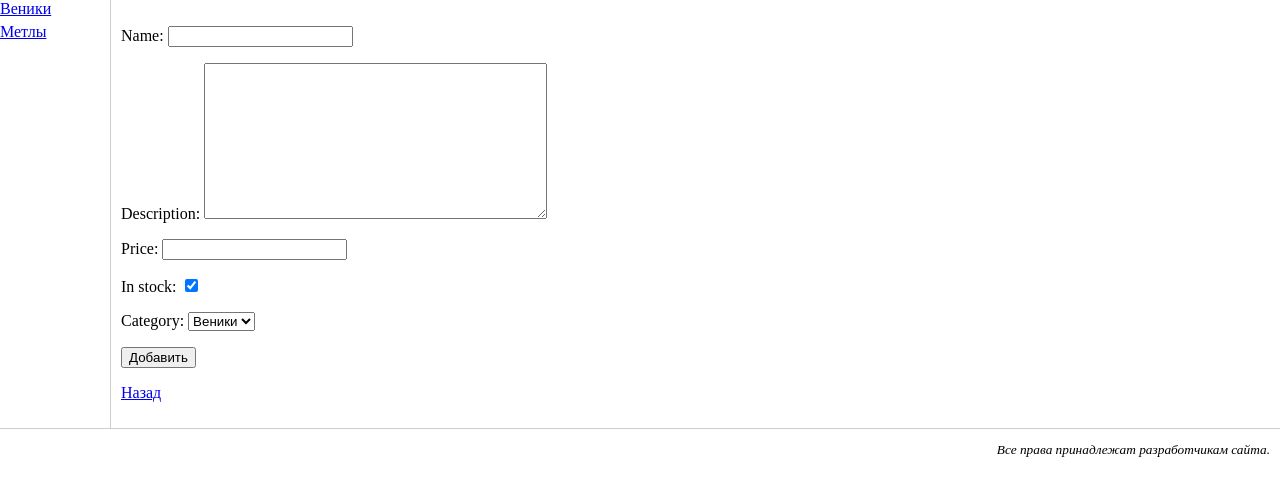
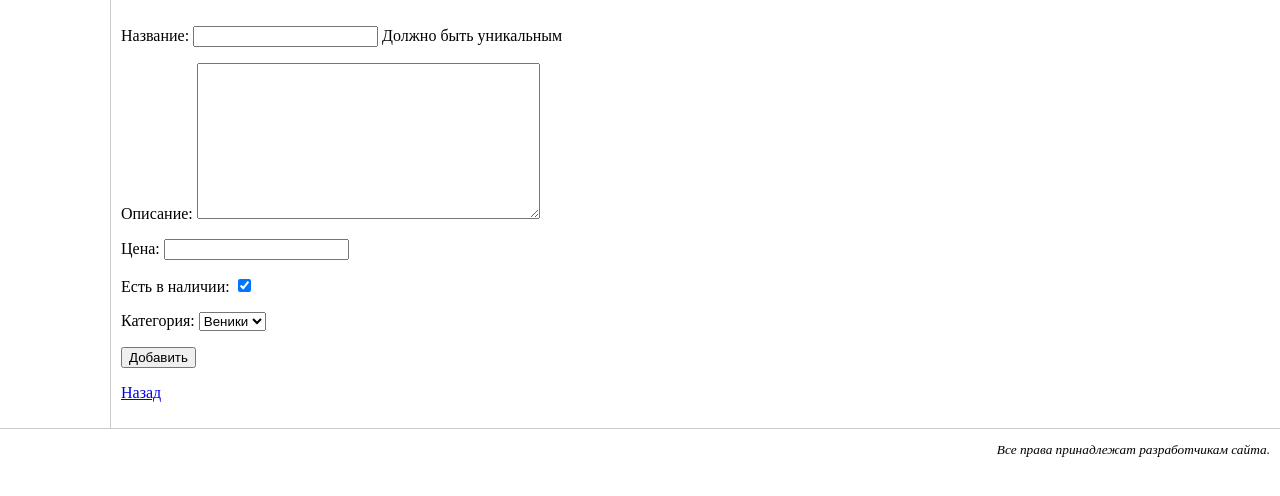
Before and after one commit to S-Rx/dj_ex1, a Django app: page /goods/1/add/ in a window 1280 px wide. Shown: the part 78-574 px from the top of the page. Run offline with Django 3.2, Linux system fonts and the light colour scheme; data comes from the database, SQL or seed files in the repository; both versions use the stored data as it was after the commit.

Commit message:
chapter 12 messages

```diff
--- /dev/null
+++ b/firstapp/forms.py
@@ -0,0 +1,53 @@
+# -*- coding: utf-8 -*-
+
+from django import forms
+from.models import Category, Good
+
+
+class Errors:
+    name = {"required": "Укажите название товара",
+            "min_length": "Название должно быть длиннее 4х букв",
+            "max_length": "Длинна названия ограничена 20 символами"}
+    description = {"max_length": "Длинна описания ограничена 100 символами"}
+    price = {"min_value": "Минимальное значение цены - 0,1 руб.",
+             "required": "Это поле является обязательным",
+             "invalid": "Допускаются только цифры"}
+
+    @staticmethod
+    def get_error_list(fieldname):
+        return getattr(Errors, fieldname)
+
+
+class GoodFormCustomFields(forms.ModelForm):
+    class Meta:
+        model = Good
+        exclude = []
+
+    name = forms.CharField(label="Название",
+                           help_text="Должно быть уникальным",
+                           error_messages=Errors.get_error_list("name"))
+    description = forms.CharField(label="Описание",
+                                  widget=forms.Textarea,
+                                  error_messages=Errors.get_error_list("description"))
+    price = forms.DecimalField(label="Цена",
+                               required=True,
+                               widget=forms.NumberInput(attrs={'type': 'number', 'step': 0.5}),
+                               error_messages=Errors.get_error_list("price"))
+    category = forms.ModelChoiceField(queryset=Category.objects.all(),
+                                      label="Категория",
+                                      empty_label=None)
+    in_stock = forms.BooleanField(initial=True,
+                                  label="Есть в наличии")
+
+
+class GoodFormMetaEditing(forms.ModelForm):
+    class Meta:
+        model = Good
+        fields = ['name', "description", ]
+        labels = {"name": "Название",
+                  "description": "Описание", }
+        help_texts = {"name": "Должно быть уникальным"}
+        error_messages = {"name": {"required": "Укажите название товара",
+                                   "min_length": "Название должно быть длиннее 4х букв",
+                                   "max_length": "Длинна названия ограничена 20 символами"},
+                          }
--- a/firstapp/templates/good.html
+++ b/firstapp/templates/good.html
@@ -5,6 +5,7 @@
         <h2>{{ good.name }}</h2>
         <p class="category">Категория: {{ good.category.name }}</p>
         <p>{{ good.description|linebreaksbr }}</p>
-        <p class="not-in-stock">{% if not good.in_stock %}Нета в наличии{% endif %}</p>
+        <p class="not-in-stock">{% if not good.in_stock %}Нет в наличии{% endif %}</p>
+        <p class="price">Цена: {{ good.price }} руб.</p>
         <p><a href="{% url "index" cat_id=good.category.id %}?page={{ pn }}">Назад</a> </p>
     {% endblock %}
--- a/firstapp/twviews.py
+++ b/firstapp/twviews.py
@@ -1,10 +1,13 @@
-from django.http import Http404
+# -*- coding: utf-8 -*-
+
+from django.contrib import messages
+from django.shortcuts import redirect
 from django.urls import reverse
 from django.views.generic import TemplateView, ListView, DetailView
-from django.core.paginator import Paginator, InvalidPage
 from django.views.generic.base import ContextMixin
-from django.views.generic.edit import ProcessFormView, CreateView, UpdateView, DeleteView
+from django.views.generic.edit import ProcessFormView, UpdateView, DeleteView
 
+from .forms import GoodFormCustomFields, GoodFormMetaEditing
 from .models import Category, Good
 
 
@@ -47,104 +50,138 @@ from .models import Category, Good
 # 		return context
 
 class CategoryContextMixin(ContextMixin):
-	def get_context_data(self, **kwargs):
-		context = super(CategoryContextMixin, self).get_context_data(**kwargs)
-		context["cats"] = Category.objects.all()
-		return context
+    def get_context_data(self, **kwargs):
+        context = super(CategoryContextMixin, self).get_context_data(**kwargs)
+        context["cats"] = Category.objects.all()
+        return context
 
 
 class GoodListView(ListView, CategoryContextMixin):
-	template_name = "index.html"
-	paginate_by = 10
-	cat = None
+    template_name = "index.html"
+    paginate_by = 5
+    cat = None
 
-	def get(self, request, *args, **kwargs):
-		self.cat = Category.objects.first() if (self.kwargs["cat_id"] is None)\
-			else Category.objects.get(pk=self.kwargs["cat_id"])
-		return super(GoodListView, self).get(request, *args, **kwargs)
+    def get(self, request, *args, **kwargs):
+        self.cat = Category.objects.first() if (self.kwargs["cat_id"] is None)\
+            else Category.objects.get(pk=self.kwargs["cat_id"])
+        return super(GoodListView, self).get(request, *args, **kwargs)
 
-	def get_context_data(self, **kwargs):
-		context = super(GoodListView, self).get_context_data(**kwargs)
-		context["category"] = self.cat
-		return context
+    def get_context_data(self, **kwargs):
+        context = super(GoodListView, self).get_context_data(**kwargs)
+        context["category"] = self.cat
+        return context
 
-	def get_queryset(self):
-		return Good.objects.filter(category=self.cat).order_by("name")
+    def get_queryset(self):
+        return Good.objects.filter(category=self.cat).order_by("name")
 
 
 class GoodDetailView(DetailView, CategoryContextMixin):
-	template_name = "good.html"
-	model = Good
-	pk_url_kwarg = "good_id"
+    template_name = "good.html"
+    model = Good
+    pk_url_kwarg = "good_id"
 
-	def get_context_data(self, **kwargs):
-		context = super(GoodDetailView, self).get_context_data(**kwargs)
-		context["pn"] = self.request.GET.get("page", 1)
-		return context
+    def get_context_data(self, **kwargs):
+        context = super(GoodDetailView, self).get_context_data(**kwargs)
+        context["pn"] = self.request.GET.get("page", 1)
+        return context
 
 
 # ----------------------------------------------------------------------------------------------------------------------
 
 class GoodEditMixin(CategoryContextMixin):
-	def get_context_data(self, **kwargs):
-		context = super(GoodEditMixin, self).get_context_data(**kwargs)
-		context["pn"] = self.request.GET.get("page", 1)
-		return context
+    def get_context_data(self, **kwargs):
+        context = super(GoodEditMixin, self).get_context_data(**kwargs)
+        context["pn"] = self.request.GET.get("page", 1)
+        return context
 
 
 class GoodEditView(ProcessFormView):
-	def post(self, request, *args, **kwargs):
-		pn = request.GET.get("page", 1)
-		self.success_url = "{}?page={}".format(self.success_url, pn)
-		return super(GoodEditView, self).post(request, *args, **kwargs)
+    def post(self, request, *args, **kwargs):
+        pn = request.GET.get("page", 1)
+        self.success_url = "{}?page={}".format(self.success_url, pn)
+        return super(GoodEditView, self).post(request, *args, **kwargs)
 
 
-class GoodCreate(CreateView, GoodEditMixin):
-	model = Good
-	template_name = "good_add.html"
-	fields = "__all__"
+# class GoodCreate(CreateView, GoodEditMixin):
+# 	model = Good
+# 	template_name = "good_add.html"
+# 	form_class = GoodFormCustomFields  # custom form using in CreateView
+#
+# 	def get(self, request, *args, **kwargs):
+# 		if self.kwargs["cat_id"] is not None:
+# 			self.initial["category"] = Category.objects.get(pk=self.kwargs["cat_id"])
+# 		return super(GoodCreate, self).get(request, *args, **kwargs)
+#
+# 	def post(self, request, *args, **kwargs):
+# 		self.success_url = reverse("index", kwargs={
+# 			"cat_id": Category.objects.get(pk=self.kwargs["cat_id"]).id})
+# 		return super(GoodCreate, self).post(request, *args, **kwargs)
+#
+# 	def get_context_data(self, **kwargs):
+# 		context = super(GoodCreate, self).get_context_data(**kwargs)
+# 		context["category"] = Category.objects.get(pk=self.kwargs["cat_id"])
+# 		return context
 
-	def get(self, request, *args, **kwargs):
-		if self.kwargs["cat_id"] is not None:
-			self.initial["category"] = Category.objects.get(pk=self.kwargs["cat_id"])
-		return super(GoodCreate, self).get(request, *args, **kwargs)
 
-	def post(self, request, *args, **kwargs):
-		self.success_url = reverse("index", kwargs={
-			"cat_id": Category.objects.get(pk=self.kwargs["cat_id"]).id})
-		return super(GoodCreate, self).post(request, *args, **kwargs)
+class GoodCreate(TemplateView):
+    """This is example of using simple template with custom form.
+    Just add form object to context and process form in post method
+    """
 
-	def get_context_data(self, **kwargs):
-		context = super(GoodCreate, self).get_context_data(**kwargs)
-		context["category"] = Category.objects.get(pk=self.kwargs["cat_id"])
-		return context
+    form = None
+    template_name = "good_add.html"
+    cat = None
+
+    def get(self, request, *args, **kwargs):
+        self.cat = Category.objects.first() if (self.kwargs["cat_id"] is None)\
+            else Category.objects.get(pk=self.kwargs["cat_id"])
+        self.form = GoodFormCustomFields(initial={"category": self.cat})
+        return super(GoodCreate, self).get(request, *args, **kwargs)
+
+    def get_context_data(self, **kwargs):
+        context = super(GoodCreate, self).get_context_data(**kwargs)
+        context["form"] = self.form
+        context["category"] = self.cat
+        return context
+
+    def post(self, request, *args, **kwargs):
+        cat = Category.objects.first() if (self.kwargs["cat_id"] is None)\
+            else Category.objects.get(pk=self.kwargs["cat_id"])
+        self.form = GoodFormCustomFields(request.POST)
+        if self.form.is_valid():
+            self.form.save()
+            messages.add_message(request, messages.SUCCESS, "Товар успешно добавлен")
+            return redirect("index", cat_id=cat.id)
+        else:
+            return super(GoodCreate, self).get(request, *args, **kwargs)
 
 
 class GoodUpdate(UpdateView, GoodEditMixin, GoodEditView):
-	model = Good
-	template_name = "good_edit.html"
-	pk_url_kwarg = "good_id"
-	fields = "__all__"
+    model = Good
+    template_name = "good_edit.html"
+    pk_url_kwarg = "good_id"
+    # fields = "__all__"
+    form_class = GoodFormMetaEditing
 
-	def post(self, request, *args, **kwargs):
-		self.success_url = reverse("index", kwargs={
-			"cat_id": Good.objects.get(pk=kwargs["good_id"]).category.id,
-		})
-		return super(GoodUpdate, self).post(request, *args, **kwargs)
+    def post(self, request, *args, **kwargs):
+        self.success_url = reverse("index", kwargs={
+            "cat_id": Good.objects.get(pk=kwargs["good_id"]).category.id,
+        })
+        return super(GoodUpdate, self).post(request, *args, **kwargs)
 
 
 class GoodDelete(DeleteView, GoodEditMixin, GoodEditView):
-	model = Good
-	template_name = "good_delete.html"
-	pk_url_kwarg = "good_id"
+    model = Good
+    template_name = "good_delete.html"
+    pk_url_kwarg = "good_id"
 
-	def post(self, request, *args, **kwargs):
-		self.success_url = reverse("index", kwargs={
-			"cat_id": Good.objects.get(pk=kwargs["good_id"]).category.id,
-		})
-		return super(GoodDelete, self).post(request, *args, **kwargs)
+    def post(self, request, *args, **kwargs):
+        self.success_url = reverse("index", kwargs={
+            "cat_id": Good.objects.get(pk=kwargs["good_id"]).category.id,
+        })
+        return super(GoodDelete, self).post(request, *args, **kwargs)
 
-	def get_context_data(self, **kwargs):
-		context = super(GoodDelete, self).get_context_data(**kwargs)
-		context["good"] = Good.objects.get(pk=kwargs.get("good_id", 1))
-		return context
+    def get_context_data(self, **kwargs):
+        context = super(GoodDelete, self).get_context_data(**kwargs)
+        context["good"] = Good.objects.get(pk=kwargs.get("good_id", 1))
+        return context
--- a/static/main.css
+++ b/static/main.css
@@ -63,6 +63,10 @@ body {
     color: #FF0000;
 }
 
+#main p.price{
+    font-weight: bold;
+}
+
 #footer{
     text-align: right;
     border-top: 1px #cccccc solid;
```
Also changed, not shown: firstapp/templates/index.html (+7 -0 lines), db.sqlite3.
